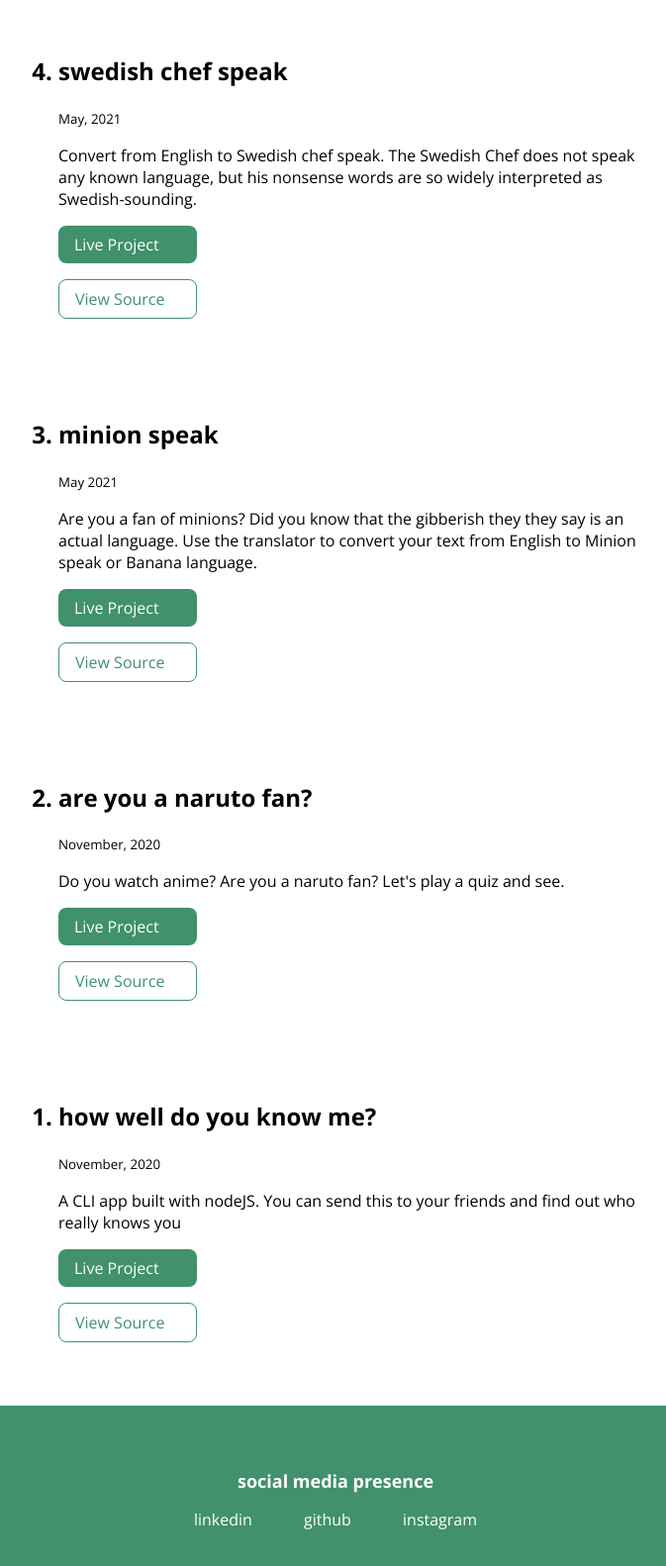
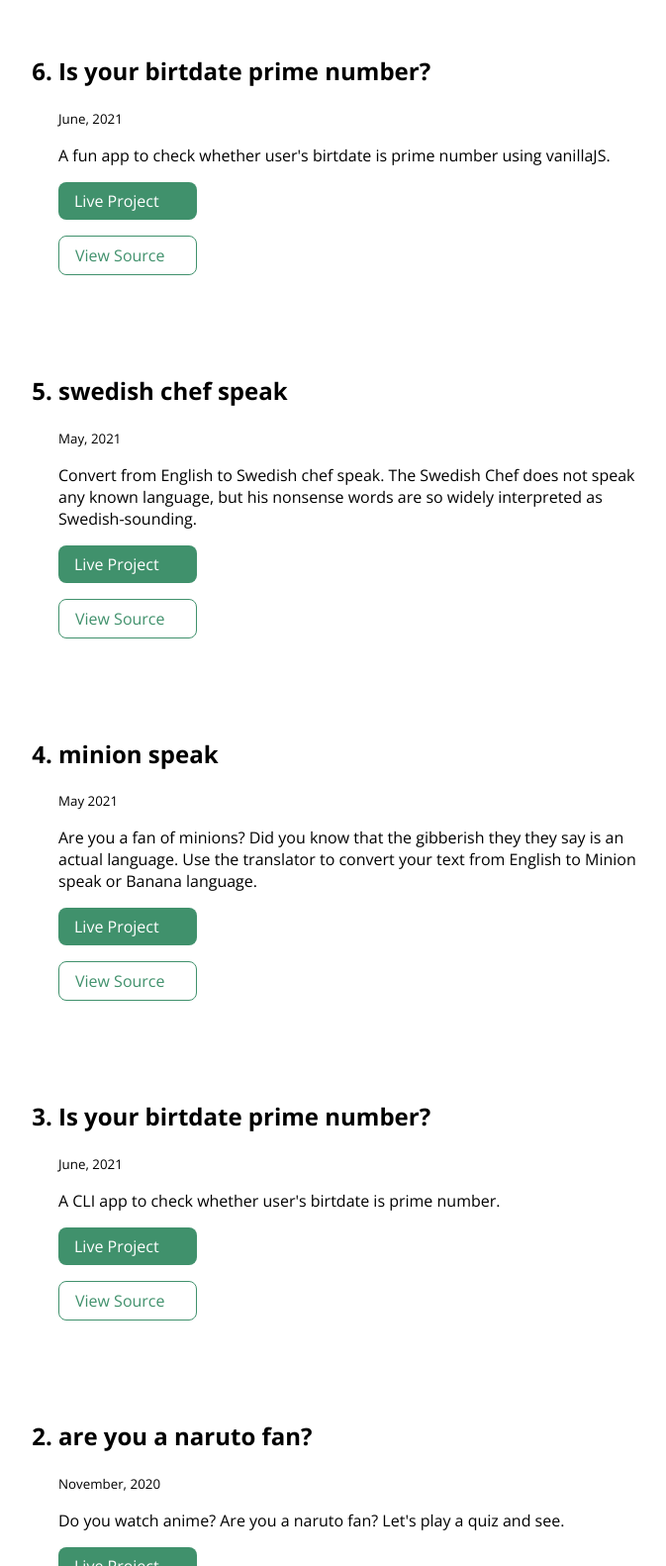
Before and after one commit to mansipadgelwar/MansiPadgelwar-Portfolio, a plain HTML site: page projects.html in a window 1280 px wide. Shown: the part 1248-2830 px from the top of the page at 99% size, without its empty margins (301-974 px from the left). Drawn offline with nearby package versions, Linux system fonts and the light colour scheme.

Commit message:
feat: add project links

```diff
--- a/projects.html
+++ b/projects.html
@@ -59,6 +59,15 @@
             <a class="link secondary-link" href="https://github.com/mansipadgelwar/emoji-interpreter" target="_blank">View Source</a>
             </article>
 
+            <article class="showcase-list container centered-container">
+                <h1><li> Is your birtdate prime number? </li></h1>
+                <small>June, 2021</small>
+                <p> A fun app to check whether user's birtdate is prime number using vanillaJS. </p>
+                 <a class="link primary-link" href="https://birthday-prime-vanillajs.netlify.app/" target="_blank">
+                     Live Project</a>
+                 <a class="link secondary-link" href="https://github.com/mansipadgelwar/birthdate-prime-vanillaJS" target="_blank">View Source</a>
+            </article>
+
 
 
             <article class="showcase-list container centered-container">
@@ -85,14 +94,24 @@
             <a class="link secondary-link" href="https://github.com/mansipadgelwar/Minion-speak" target="_blank">View Source</a>
             </article>
 
+            <article class="showcase-list container centered-container">
+                <h1><li> Is your birtdate prime number? </li></h1>
+                <small>June, 2021</small>
+                <p> A CLI app to check whether user's birtdate is prime number. </p>
+                 <a class="link primary-link" href="https://replit.com/@MansiM1/isYourBirthDatePrime#index.js?embed=1&output=1" target="_blank">
+                     Live Project</a>
+                 <a class="link secondary-link" href="https://github.com/mansipadgelwar/isYourBirthDatePrime" target="_blank">View Source</a>
+            </article>
+
 
 
             <article class="showcase-list container centered-container">
            <h1><li> are you a naruto fan? </li></h1>
            <small>November, 2020</small>
            <p> Do you watch anime? Are you a naruto fan? Let's play a quiz and see. </p>
-            <a class="link primary-link" href="">Live Project</a>
-            <a class="link secondary-link" href="https://github.com/mansipadgelwar/naruto-quiz" target="_blank">View Source</a>
+            <a class="link primary-link" href="https://replit.com/@MansiM1/Naruto-quiz-CLI#index.js?embed=1&output=1" target="_blank">
+                Live Project</a>
+            <a class="link secondary-link" href="https://github.com/mansipadgelwar/naruto-quiz-cli-app" target="_blank">View Source</a>
             </article>
 
 
@@ -101,8 +120,8 @@
            <h1><li> how well do you know me?</li></h1>
            <small>November, 2020</small>
             <p>A CLI app built with nodeJS. You can send this to your friends and find out who really knows you</p>
-            <a class="link primary-link" href="/">Live Project</a>
-            <a class="link secondary-link" href="/">View Source</a>
+            <a class="link primary-link" href="https://replit.com/@MansiM1/doYouKnowMe#index.js?embed=1&output=1" target="_blank">Live Project</a>
+            <a class="link secondary-link" href="https://github.com/mansipadgelwar/doYouKnowMe" target="_blank">View Source</a>
             </article>
 
             </ol>
```
